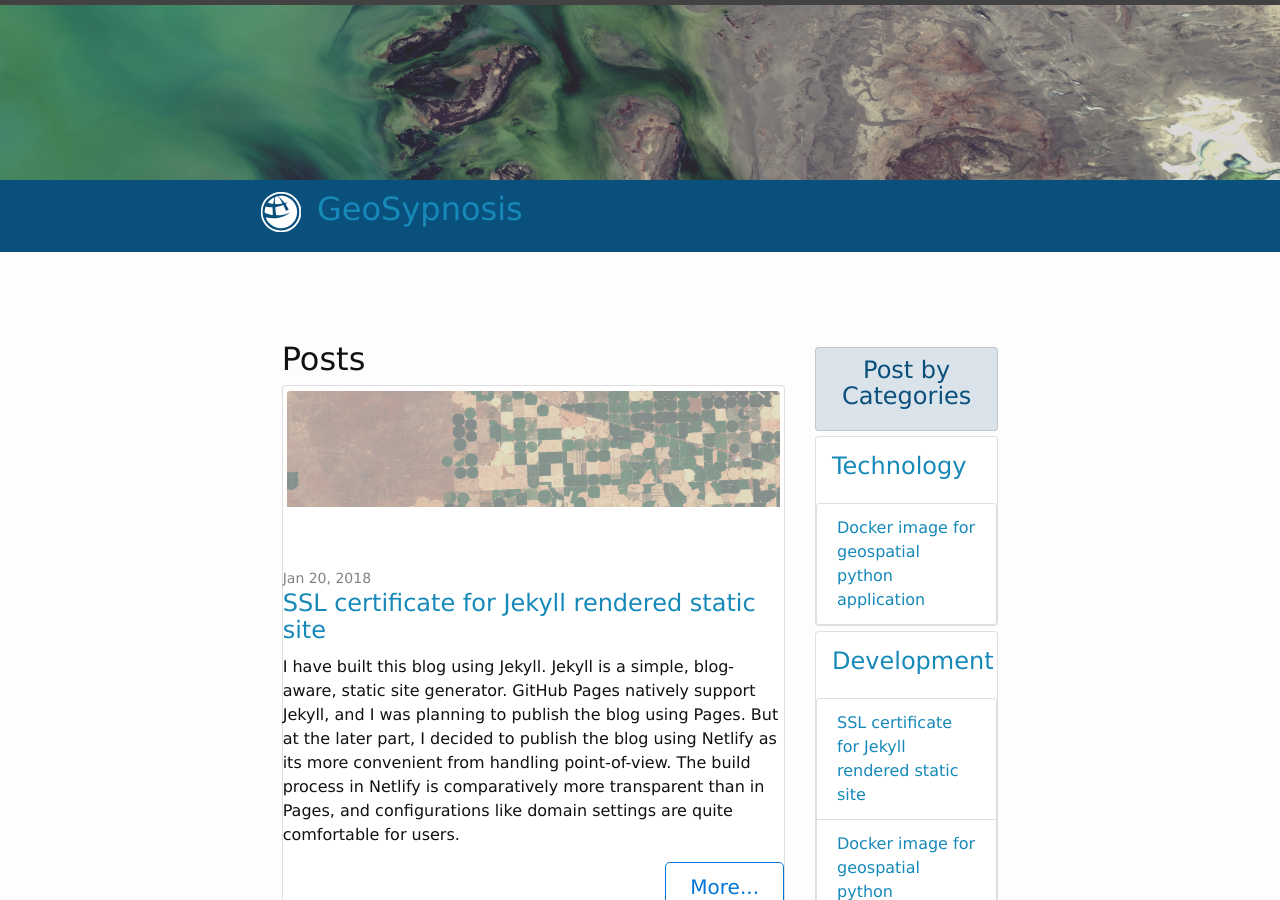
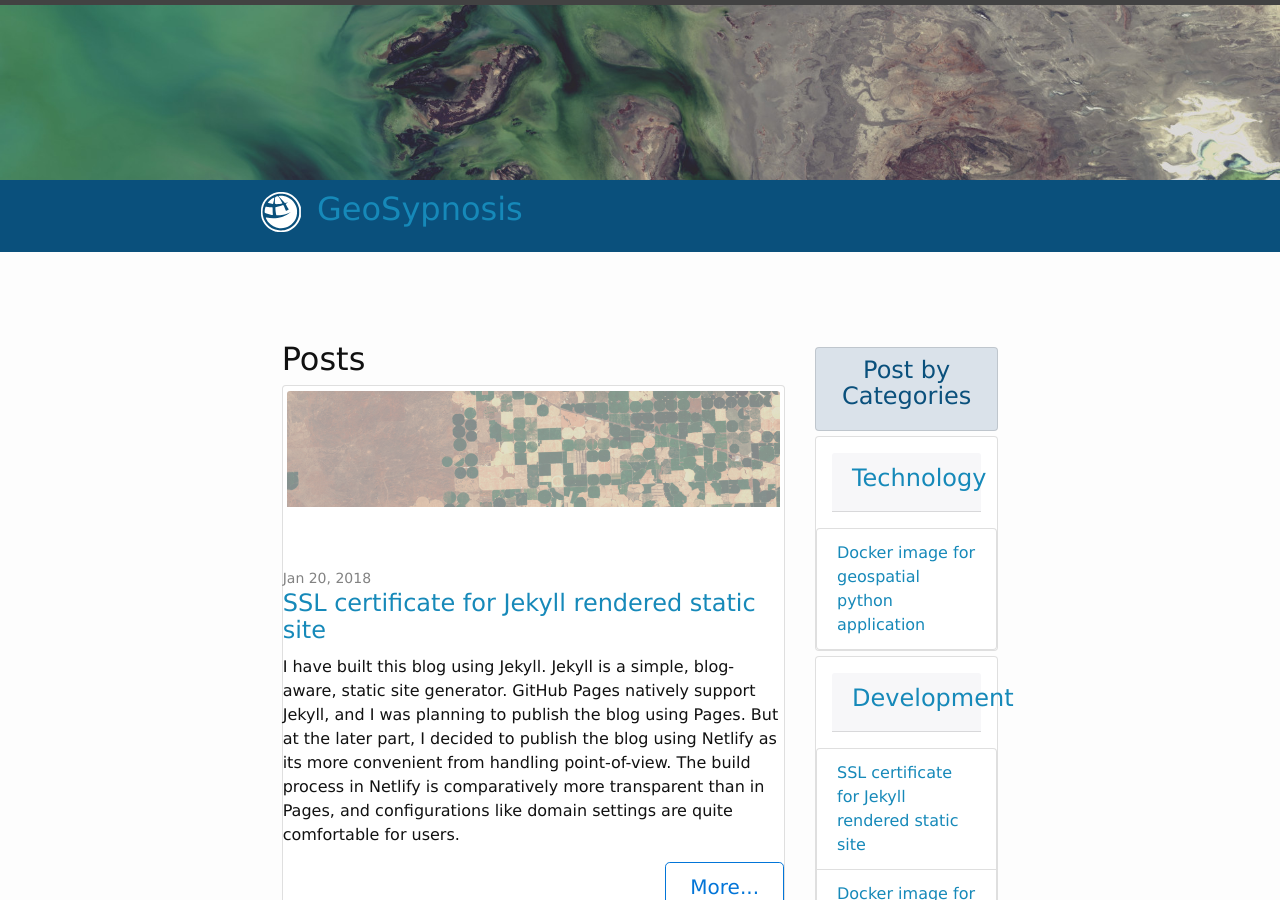
Before and after one commit to Geosynopsis/geosynopsis.github.io, a Jekyll site: the page built from index.html, in a window 1280 px wide and 900 px high. Built offline with Jekyll 4.4.1, drawn with Linux system fonts in a browser that asks for light colours; nearby versions of some CDN libraries; the list of posts is cut into pages by our own code; comment, search, counter and statistics services are not loaded.

```diff
--- a/_includes/sidebar.html
+++ b/_includes/sidebar.html
@@ -5,11 +5,11 @@
         </div>
         {% for category in site.categories %}
         <div class="card category-card">
-            <div class="card-title category-card-title">
+            <div class="card-header category-card-title">
                 <h4 class="h4"><a href="{{ site.url }}/category/{{ category | first | url_encode }}/index.html">{{category
                     | first}}</a></h4>
             </div>
-            <div class="card-text">
+            <div class="card-body">
                 <div class="list-group">
                     {% for post in category[1] limit:{{site.category_post_no}} %}
                     <div class="list-group-item"><a href="{{post.url | relative_url}}">{{post.title}}</a></div>
```
